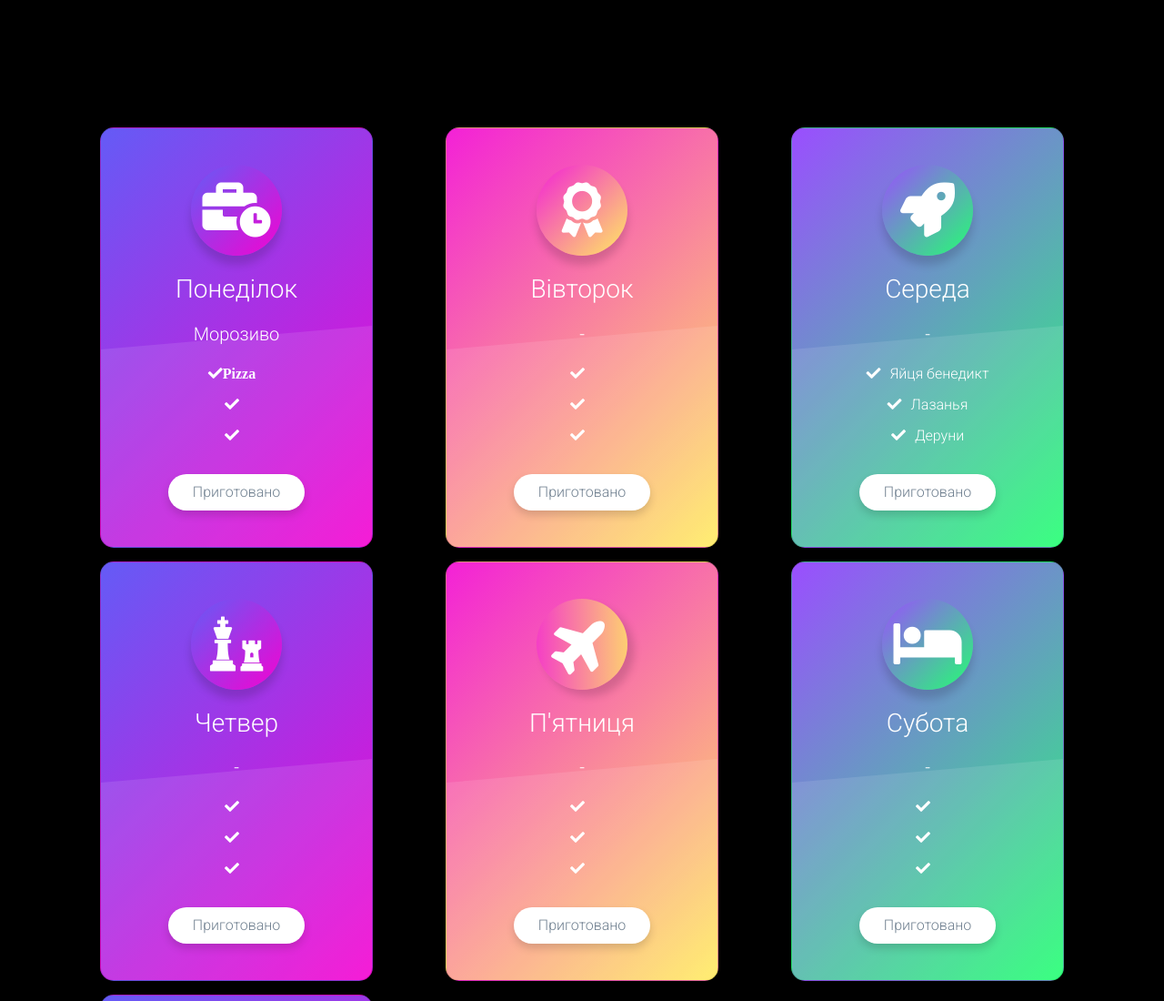
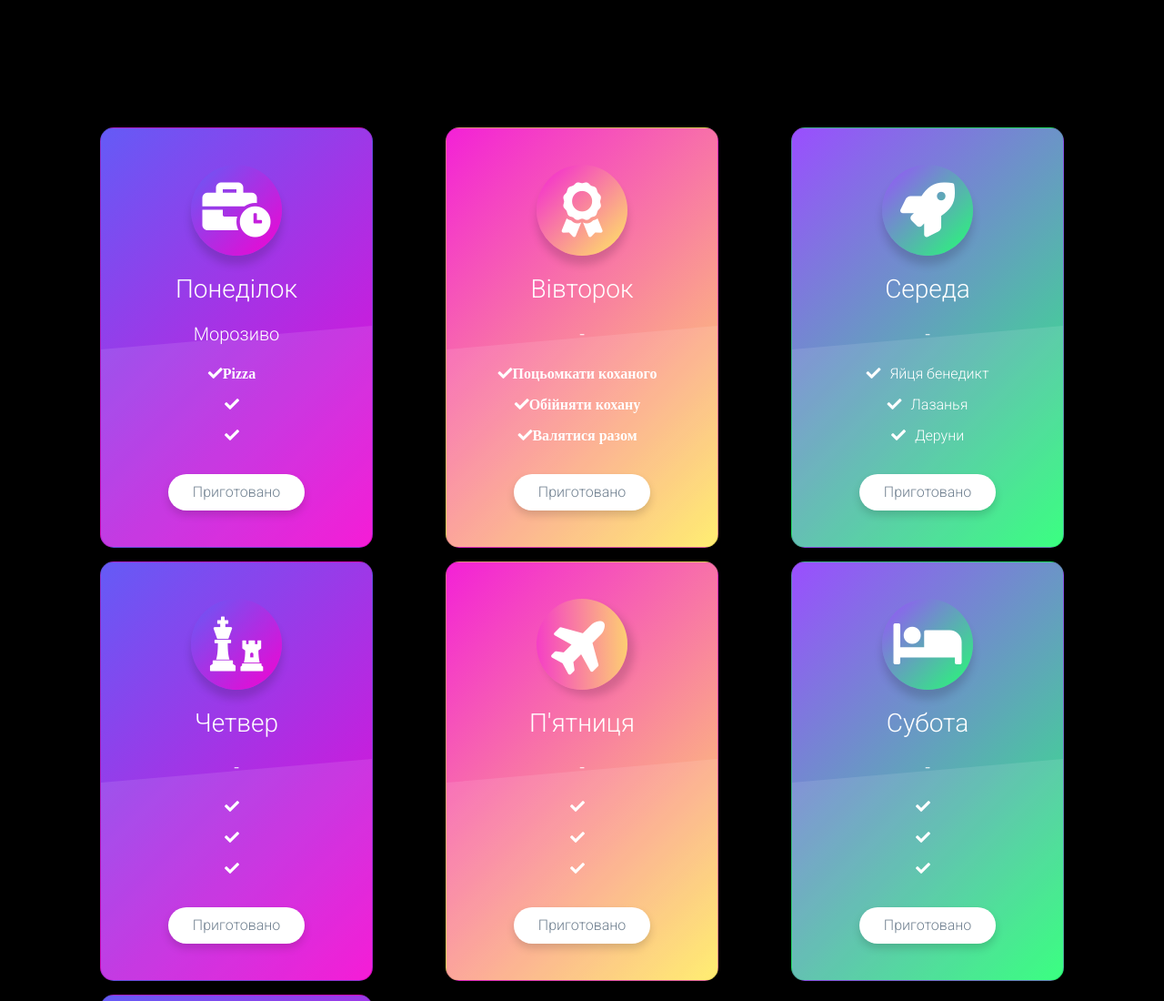
Before and after one commit to rommatdevops/home_menu, a plain HTML site: page index.html in a window 1280 px wide. Shown: the top 1100 px of the page at 91% size. Drawn offline with nearby package versions, Linux system fonts and the light colour scheme.

Commit message:
Added tasks with love

```diff
--- a/index.html
+++ b/index.html
@@ -54,9 +54,9 @@
                                 </div>
                                 <div class="option">
                                 <ul>
-                                    <li><i class="fas fa-check" aria-hidden="true"></i></li>
-                                    <li><i class="fas fa-check" aria-hidden="true"></i></li>
-                                    <li><i class="fas fa-check" aria-hidden="true"></i></li>
+                                    <li><i class="fas fa-check" aria-hidden="true">Поцьомкати коханого</i></li>
+                                    <li><i class="fas fa-check" aria-hidden="true">Обійняти кохану</i></li>
+                                    <li><i class="fas fa-check" aria-hidden="true">Валятися разом</i></li>
                                 </ul>
                                 </div>
                                 <a href="#">Приготовано</a>
```
